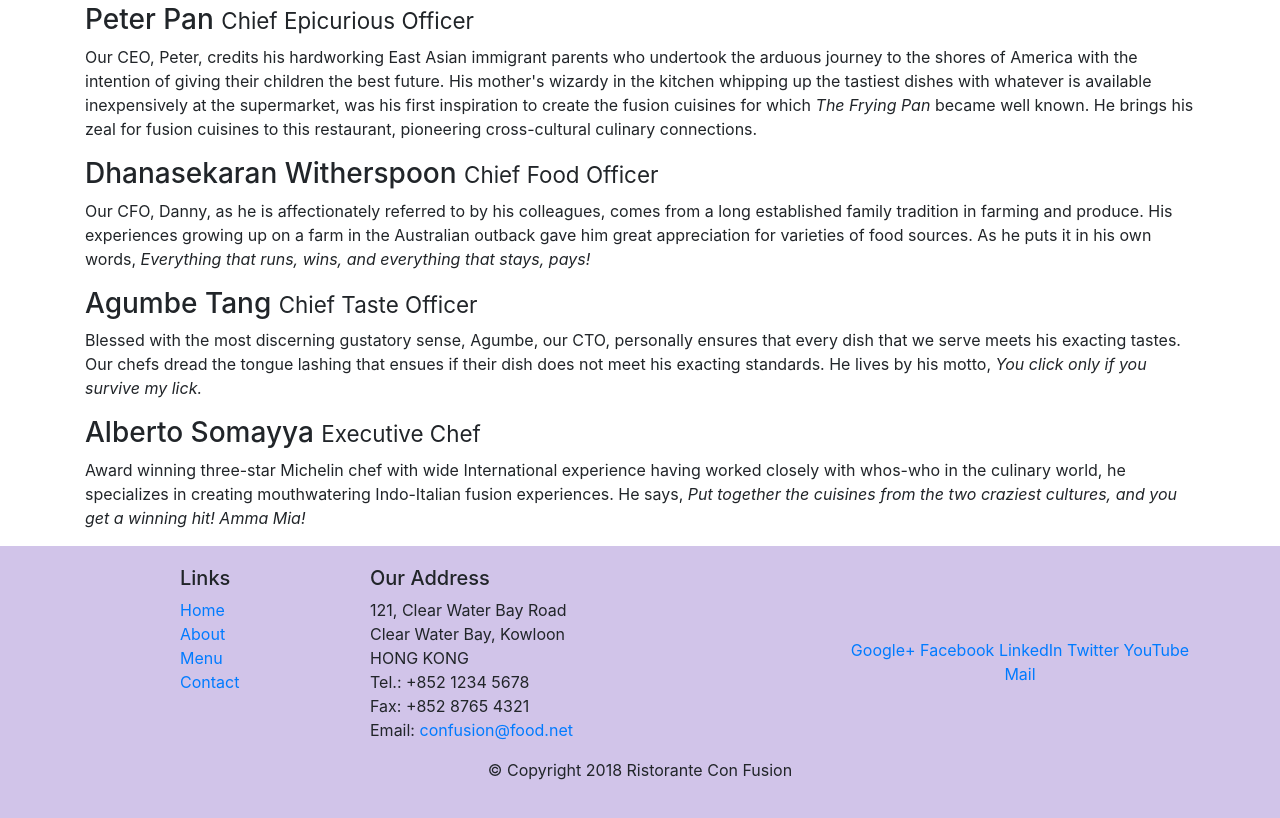
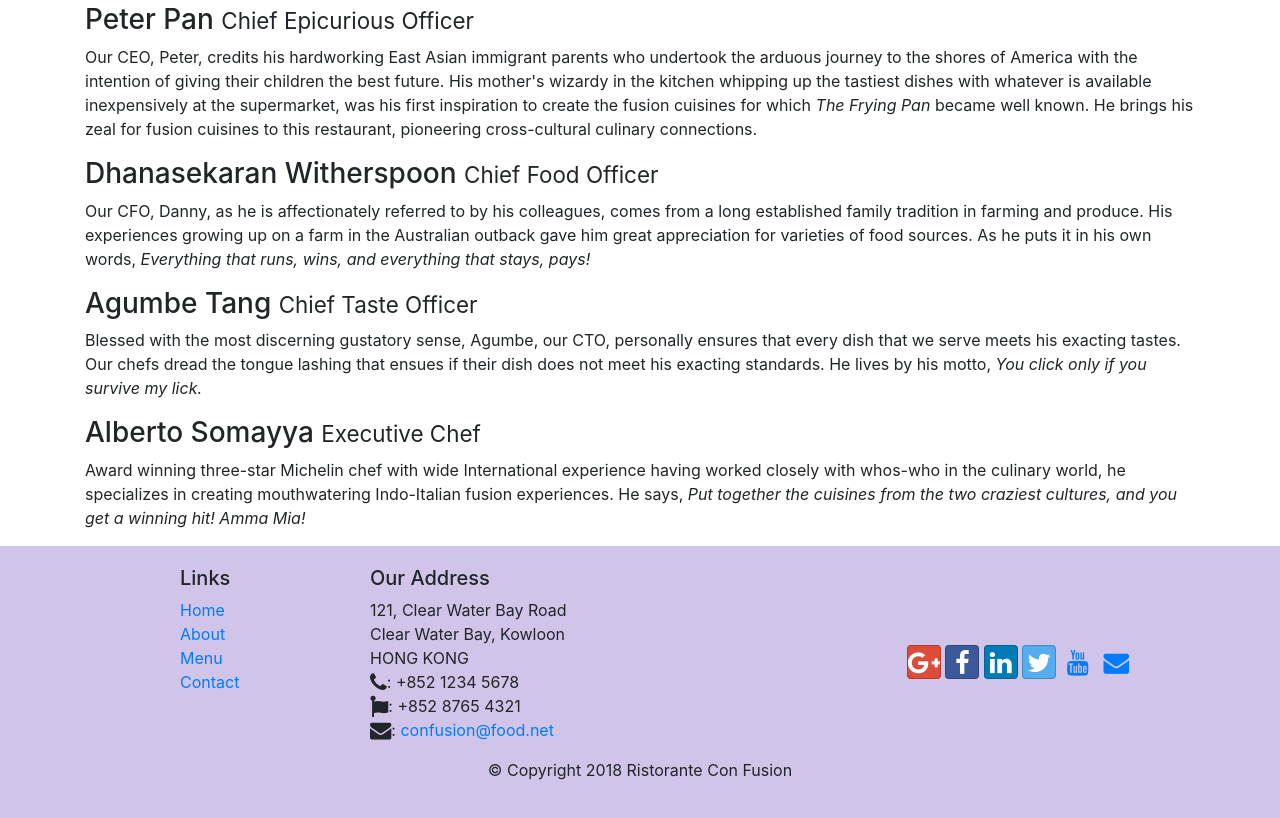
Before and after one commit to aditi-hooda/ConFusionRestaurant, a website: page aboutus.html in a window 1280 px wide. Shown: the part 802-1620 px from the top of the page. Drawn offline with nearby package versions, Linux system fonts and the light colour scheme.

Commit message:
Added Icon fonts to the footer

```diff
--- a/aboutus.html
+++ b/aboutus.html
@@ -148,19 +148,25 @@
                         121, Clear Water Bay Road<br>
                         Clear Water Bay, Kowloon<br>
                         HONG KONG<br>
-                        Tel.: +852 1234 5678<br>
-                        Fax: +852 8765 4321<br>
-                        Email: <a href="mailto:confusion@food.net">confusion@food.net</a>
+                        <i class="fa fa-phone fa-lg"></i>: +852 1234 5678<br>
+                        <i class="fa fa-fa fa-lg"></i>: +852 8765 4321<br>
+                        <i class="fa fa-envelope fa-lg"></i>: <a href="mailto:confusion@food.net">confusion@food.net</a>
                     </address>
                 </div>
                 <div class="col-12 col-sm-4 align-self-center">
                     <div class="text-center">
-                        <a href="http://google.com/+">Google+</a>
-                        <a href="http://www.facebook.com/profile.php?id=">Facebook</a>
-                        <a href="http://www.linkedin.com/in/">LinkedIn</a>
-                        <a href="http://twitter.com/">Twitter</a>
-                        <a href="http://youtube.com/">YouTube</a>
-                        <a href="mailto:">Mail</a>
+                        <a class="btn btn-social-icon btn-google" href="http://google.com/+">
+                            <i class="fa fa-google-plus fa-lg"></i></a>
+                        <a class="btn btn-social-icon btn-facebook" href="http://www.facebook.com/profile.php?id=">
+                            <i class="fa fa-facebook fa-lg"></i></a>
+                        <a class="btn btn-social-icon btn-linkedin" href="http://www.linkedin.com/in/">
+                            <i class="fa fa-linkedin fa-lg"></i></a>
+                        <a class="btn btn-social-icon btn-twitter" href="http://twitter.com/">
+                            <i class="fa fa-twitter fa-lg"></i></a>
+                        <a class="btn btn-social-icon btn-youtube" href="http://youtube.com/">
+                            <i class="fa fa-youtube fa-lg"></i></a>
+                        <a class="btn btn-social-icon btn-envelope" href="mailto:">
+                            <i class="fa fa-envelope fa-lg"></i></a>
                     </div>
                 </div>
             </div>
```
Also changed, not shown: index.html (+15 -9 lines).
